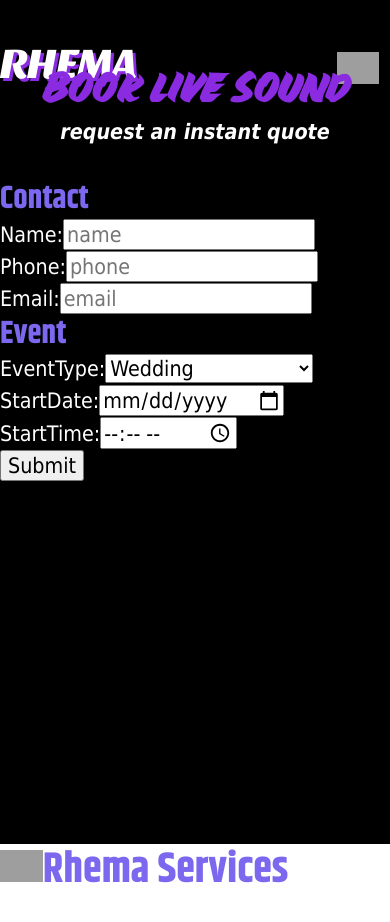
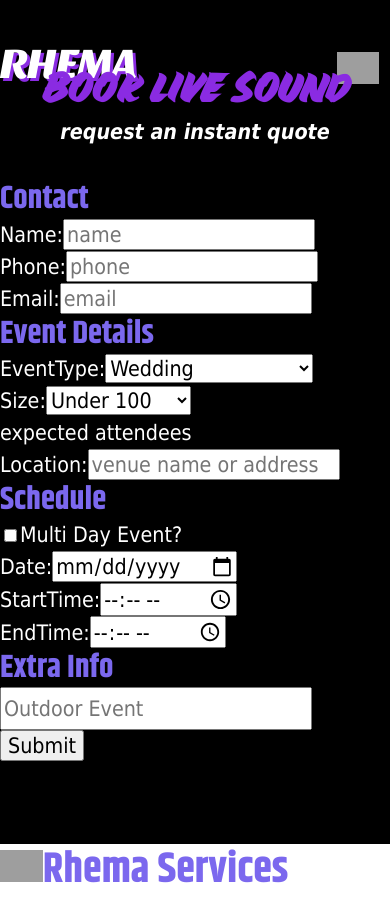
Before and after one commit to RoxanneTabuena/rhema, a React (Create React App) app: page /bookLiveSound in a window 390 px wide. Shown: the top 922 px of the page. Built offline with nearby package versions, Linux system fonts and the light colour scheme; grey boxes are pictures that could not be loaded.

Commit message:
finish up content

```diff
--- a/src/components/BookLiveSound/Quote/Quote.js
+++ b/src/components/BookLiveSound/Quote/Quote.js
@@ -2,6 +2,8 @@
 import { Date } from '../../inputs/Date'
 import { Text } from '../../inputs/Text'
 import { Dropdown } from '../../inputs/Dropdown'
+import { TextBox } from '../../inputs/TextBox'
+import { CheckExpand } from '../../inputs/CheckExpand'
 import { useState } from 'react'
 import style from './quote.module.css'
 import { Alert } from '../../Alert'
@@ -13,8 +15,14 @@
     const [ phone, setPhone ] = useState('')
     const [ email, setEmail ] = useState('')
     const [ eventType, setEventType ] = useState('')
+    const [ location, setLocation ] = useState('')
+    const [ size, setSize ] = useState('')
+    const [ date, setDate ] = useState('')
     const [ startDate, setStartDate ] = useState('')
+    const [ endDate, setEndDate ] = useState('')
     const [ startTime, setStartTime ] = useState('')
+    const [ endTime, setEndTime ] = useState('')
+    const [ info, setInfo ] = useState('')
     const [ multi, setMulti] = useState(false)
     const [alertActive, setAlertActive] = useState(false)
     const [outcome, setOutcome] = useState('success')
@@ -52,8 +60,19 @@
         'Headline Performer'
     ]
 
+    const sizes = [
+        'Under 100',
+        '100-250',
+        '250-500',
+        '500-1000',
+        '1000-2500',
+        '2500-5000',
+        '5000-10,000',
+        'Over 10,000'
+    ]
     return (
         <form onSubmit={handleSubmit} className={style.quote}>
+            <input type='hidden' id="title" />
             <Alert active={alertActive} outcome={outcome} handleClose={handleClose}/>
             {/* contact: name, phone, email;
             event: event type, audience size ,date(s), start time, end time,
@@ -64,10 +83,24 @@
             <Text id="name" onChange={setName} value={name} />
             <Text id="phone" onChange={setPhone} value={phone} />
             <Text id="email" onChange={setEmail} value={email} />
-            <h3>Event</h3>
+            <h3>Event Details</h3>
             <Dropdown id="eventType" onChange={setEventType} value={eventType} options={eventTypes}/>
-            <Date id="startDate" onChange={setStartDate} value={startDate}/>
+            <Dropdown id="size" onChange={setSize} value={size} options={sizes}/> expected attendees
+            <Text id="location" onChange={setLocation} value={location} placeholder="venue name or address"/>
+
+            <h3>Schedule</h3>
+            <CheckExpand onChange={setMulti} label="Multi Day Event?" value={multi}/>
+            {multi ?
+            <div>
+                <Date id="startDate" onChange={setStartDate} value={startDate}/>
+                <Date id="endDate" onChange={setEndDate} value={endDate}/>
+            </div> :
+                <Date id="date" onChange={setDate} value={date}/>
+            }
             <Time id="startTime" onChange={setStartTime} value={startTime}/>
+            <Time id="endTime" onChange={setEndTime} value={endTime}/>
+            <h3>Extra Info</h3>
+            <TextBox id="info" onChange={setInfo} value={info} placeholder="Outdoor Event"/>
             <button type='submit'>Submit</button>
         </form>
     )
--- /dev/null
+++ b/src/components/inputs/TextBox.js
@@ -0,0 +1,15 @@
+import style from './input.module.css'
+export const TextBox = ({id, onChange, value, placeholder}) => {
+    return (
+        <div className={style.textBox}>
+            <input
+                type="textbox"
+                id={id}
+                name={id}
+                value = {value}
+                placeholder={placeholder? placeholder : id}
+                onChange = {({target})=> onChange(target.value)}
+                required />
+        </div>
+    )
+}
--- a/src/components/inputs/input.module.css
+++ b/src/components/inputs/input.module.css
@@ -3,7 +3,12 @@
 }
 
 /* PHONE RULES */
-@media screen and ( max-width: 699px) {}
+@media screen and ( max-width: 699px) {
+    .textBox > input {
+        height: 2em;
+        width: 80%;
+    }
+}
 
 /* DESK RULES */
 @media screen and ( min-width: 700px) {}
```
